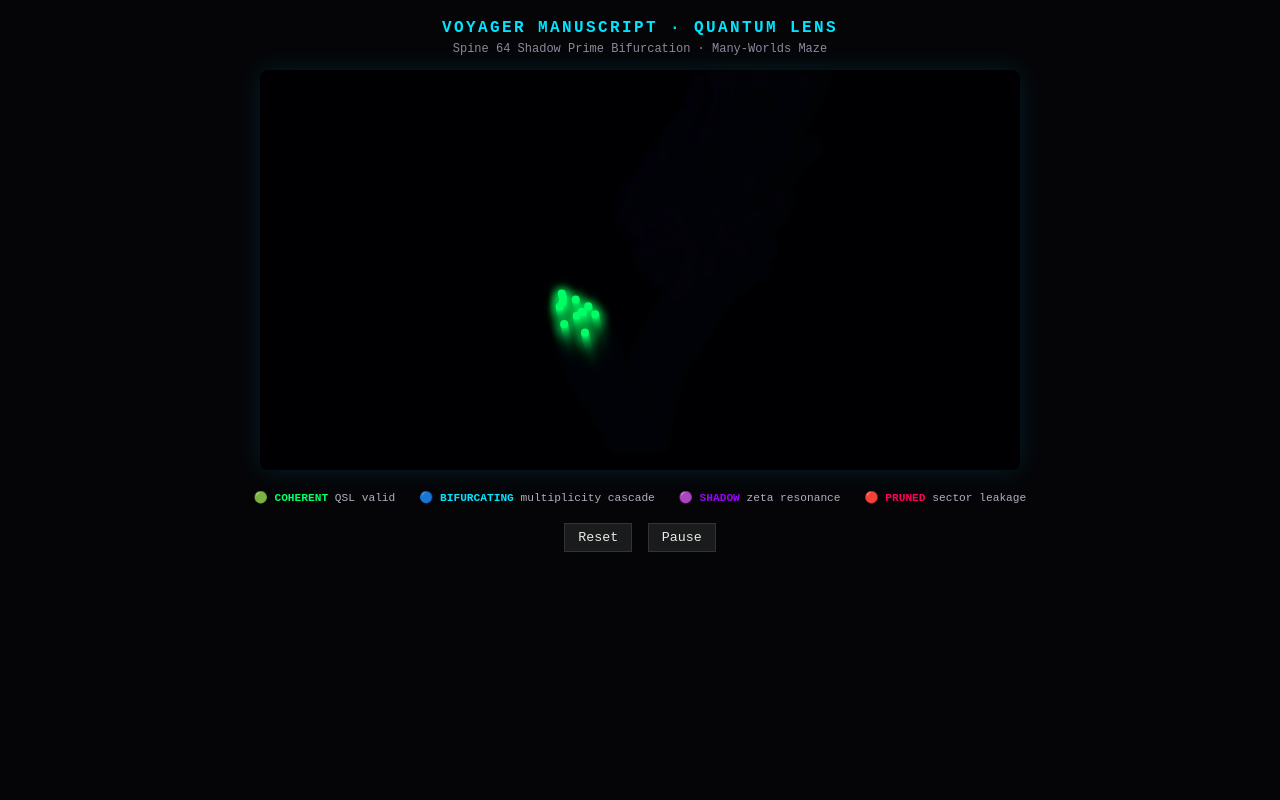
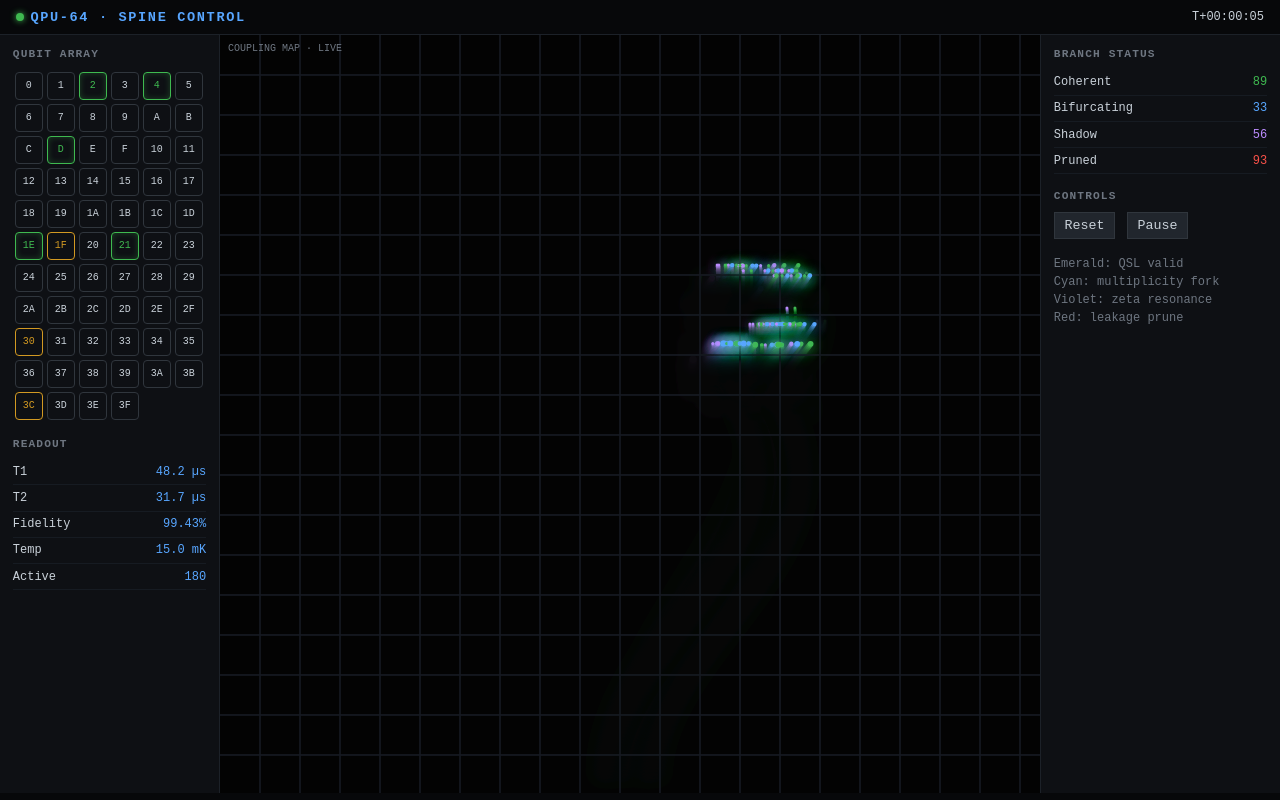
Before and after one commit to AHMADALIPARR/surface-code-boundary-lab, a plain HTML site: page gui/quantum_lens.html in a window 1280 px wide. Drawn offline with Linux system fonts and the light colour scheme.

Commit message:
Redesign Quantum Lens as QPU control interface: qubit array, coupling grid, live metrics

```diff
--- a/gui/quantum_lens.html
+++ b/gui/quantum_lens.html
@@ -2,111 +2,157 @@
 <html lang="en">
 <head>
 <meta charset="UTF-8">
-<title>Voyager Quantum Lens</title>
+<title>Quantum Lens — Control</title>
 <style>
-  :root { --bg:#050508; --paper:#eceae4; --cyan:#00E5FF; --emerald:#00FF66; --violet:#9D00FF; --crimson:#FF0055; }
-  * { box-sizing: border-box; }
-  body { margin:0; background:var(--bg); color:var(--paper); font-family:ui-monospace,monospace; }
-  header { text-align:center; padding:1.2rem 1rem .4rem; }
-  header h1 { margin:0; color:var(--cyan); letter-spacing:.15em; font-size:1rem; }
-  header p { margin:.3rem 0 0; color:#8a8a9e; font-size:.75rem; }
-  #wrap { display:flex; justify-content:center; padding:.5rem; }
-  canvas { background:#050508; border-radius:8px; box-shadow:0 0 24px rgba(0,229,255,.12); }
-  .legend { display:flex; justify-content:center; gap:1.5rem; flex-wrap:wrap; padding:.8rem 1rem 1.2rem; font-size:.7rem; color:#b0b0c0; }
-  .legend b { font-weight:600; }
-  .controls { text-align:center; padding-bottom:1rem; }
-  button { background:#1a1b1d; color:var(--paper); border:1px solid #333; padding:.35rem .8rem; font-family:inherit; cursor:pointer; margin:0 .2rem; }
-  button:hover { border-color:var(--cyan); color:var(--cyan); }
+  :root {
+    --bg:#07080a; --panel:#0e1014; --line:#1c2128; --text:#c9d1d9;
+    --dim:#6e7681; --cyan:#58a6ff; --green:#3fb950; --amber:#d29922; --red:#f85149;
+  }
+  * { box-sizing:border-box; }
+  body { margin:0; background:var(--bg); color:var(--text); font-family:ui-monospace,monospace; font-size:12px; }
+  header { display:flex; justify-content:space-between; align-items:center; padding:.6rem 1rem; border-bottom:1px solid var(--line); }
+  header h1 { margin:0; font-size:.85rem; letter-spacing:.12em; color:var(--cyan); }
+  .status-dot { width:8px; height:8px; border-radius:50%; background:var(--green); display:inline-block; margin-right:.4rem; box-shadow:0 0 6px var(--green); }
+  .layout { display:grid; grid-template-columns:220px 1fr 240px; gap:0; height:calc(100vh - 42px); }
+  .panel { background:var(--panel); border-right:1px solid var(--line); padding:.8rem; overflow:auto; }
+  .panel:last-child { border-right:none; border-left:1px solid var(--line); }
+  .panel h2 { margin:0 0 .6rem; font-size:.7rem; color:var(--dim); letter-spacing:.1em; }
+  canvas { display:block; width:100%; height:100%; background:#050608; }
+  .metric { display:flex; justify-content:space-between; padding:.35rem 0; border-bottom:1px solid #161b22; }
+  .metric span:last-child { color:var(--cyan); }
+  .qubit { display:inline-flex; align-items:center; justify-content:center; width:28px; height:28px; margin:2px; border:1px solid #30363d; border-radius:4px; font-size:10px; }
+  .qubit.on { border-color:var(--green); color:var(--green); box-shadow:inset 0 0 6px rgba(63,185,80,.3); }
+  .qubit.hot { border-color:var(--amber); color:var(--amber); }
+  .qubit.err { border-color:var(--red); color:var(--red); }
+  button { background:#21262d; color:var(--text); border:1px solid #30363d; padding:.3rem .6rem; font-family:inherit; cursor:pointer; margin-right:.3rem; }
+  button:hover { border-color:var(--cyan); }
+  #center { position:relative; }
+  #overlay { position:absolute; top:.5rem; left:.5rem; color:var(--dim); font-size:10px; }
 </style>
 </head>
 <body>
 <header>
-  <h1>VOYAGER MANUSCRIPT · QUANTUM LENS</h1>
-  <p>Spine 64 Shadow Prime Bifurcation · Many-Worlds Maze</p>
+  <h1><span class="status-dot"></span>QPU-64 · SPINE CONTROL</h1>
+  <div id="clock">T+00:00:00</div>
 </header>
-<div id="wrap">
-  <canvas id="lens" width="760" height="400"></canvas>
-</div>
-<div class="legend">
-  <span>🟢 <b style="color:#00FF66">COHERENT</b> QSL valid</span>
-  <span>🔵 <b style="color:#00E5FF">BIFURCATING</b> multiplicity cascade</span>
-  <span>🟣 <b style="color:#9D00FF">SHADOW</b> zeta resonance</span>
-  <span>🔴 <b style="color:#FF0055">PRUNED</b> sector leakage</span>
-</div>
-<div class="controls">
-  <button id="reset">Reset</button>
-  <button id="pause">Pause</button>
+<div class="layout">
+  <aside class="panel">
+    <h2>QUBIT ARRAY</h2>
+    <div id="qubits"></div>
+    <h2 style="margin-top:1rem">READOUT</h2>
+    <div class="metric"><span>T1</span><span id="t1">48.2 µs</span></div>
+    <div class="metric"><span>T2</span><span id="t2">31.7 µs</span></div>
+    <div class="metric"><span>Fidelity</span><span id="fid">99.41%</span></div>
+    <div class="metric"><span>Temp</span><span id="temp">14.8 mK</span></div>
+    <div class="metric"><span>Active</span><span id="active">12</span></div>
+  </aside>
+  <div id="center">
+    <canvas id="lens"></canvas>
+    <div id="overlay">COUPLING MAP · LIVE</div>
+  </div>
+  <aside class="panel">
+    <h2>BRANCH STATUS</h2>
+    <div class="metric"><span>Coherent</span><span id="n-coh" style="color:#3fb950">0</span></div>
+    <div class="metric"><span>Bifurcating</span><span id="n-bif" style="color:#58a6ff">0</span></div>
+    <div class="metric"><span>Shadow</span><span id="n-sh" style="color:#bc8cff">0</span></div>
+    <div class="metric"><span>Pruned</span><span id="n-pr" style="color:#f85149">0</span></div>
+    <h2 style="margin-top:1rem">CONTROLS</h2>
+    <button id="reset">Reset</button>
+    <button id="pause">Pause</button>
+    <p style="color:var(--dim);margin-top:1rem;line-height:1.5">
+      Emerald: QSL valid<br>
+      Cyan: multiplicity fork<br>
+      Violet: zeta resonance<br>
+      Red: leakage prune
+    </p>
+  </aside>
 </div>
 <script>
 const canvas = document.getElementById('lens');
 const ctx = canvas.getContext('2d');
-let nodes = [];
-let step = 0;
-let running = true;
+const qbox = document.getElementById('qubits');
+let nodes = [], step = 0, running = true, pruned = 0, t0 = Date.now();
 
-const COLORS = { coherent:'#00FF66', bifurcate:'#00E5FF', shadow:'#9D00FF', leak:'#FF0055' };
+function resize() {
+  canvas.width = canvas.parentElement.clientWidth;
+  canvas.height = canvas.parentElement.clientHeight;
+}
+window.addEventListener('resize', resize); resize();
 
-function spawnRoot() {
-  return {
-    x: canvas.width/2 + (Math.random()*40-20),
-    y: canvas.height - 30,
-    vy: -1.6 - Math.random()*0.6,
-    color: COLORS.coherent,
-    gen: 0
-  };
+const C = { coh:'#3fb950', bif:'#58a6ff', sh:'#bc8cff', leak:'#f85149' };
+
+function buildQubits() {
+  qbox.innerHTML = '';
+  for (let i = 0; i < 64; i++) {
+    const d = document.createElement('div');
+    d.className = 'qubit';
+    d.id = 'q'+i;
+    d.textContent = i.toString(16).toUpperCase();
+    qbox.appendChild(d);
+  }
 }
-function init() { nodes = [spawnRoot(), spawnRoot()]; }
+function spawn() {
+  return { x: canvas.width/2 + (Math.random()*60-30), y: canvas.height-20, vy:-1.4-Math.random()*0.5, color:C.coh, gen:0, q:Math.floor(Math.random()*64) };
+}
+function init() { nodes = [spawn(), spawn(), spawn()]; pruned = 0; }
 
 function frame() {
   if (!running) { requestAnimationFrame(frame); return; }
-  ctx.fillStyle = 'rgba(5,5,8,0.18)';
-  ctx.fillRect(0, 0, canvas.width, canvas.height);
-  step += 0.02;
+  ctx.fillStyle = 'rgba(5,6,8,0.22)';
+  ctx.fillRect(0,0,canvas.width,canvas.height);
 
+  // Coupling grid
+  ctx.strokeStyle = '#161b22';
+  ctx.lineWidth = 1;
+  for (let x = 40; x < canvas.width; x += 40) { ctx.beginPath(); ctx.moveTo(x,0); ctx.lineTo(x,canvas.height); ctx.stroke(); }
+  for (let y = 40; y < canvas.height; y += 40) { ctx.beginPath(); ctx.moveTo(0,y); ctx.lineTo(canvas.width,y); ctx.stroke(); }
+
+  step += 0.015;
+  let nCoh=0, nBif=0, nSh=0;
   for (let i = nodes.length-1; i >= 0; i--) {
     const n = nodes[i];
-    n.x += Math.sin(step + n.gen) * 1.2;
+    n.x += Math.sin(step + n.gen)*1.1;
     n.y += n.vy;
+    if (n.color===C.coh) nCoh++; else if (n.color===C.bif) nBif++; else if (n.color===C.sh) nSh++;
 
     ctx.beginPath();
-    ctx.arc(n.x, n.y, Math.max(1.2, 4 - n.gen*0.6), 0, Math.PI*2);
+    ctx.arc(n.x, n.y, Math.max(1.5, 5-n.gen*0.7), 0, Math.PI*2);
     ctx.fillStyle = n.color;
-    ctx.shadowBlur = 12;
-    ctx.shadowColor = n.color;
-    ctx.fill();
-    ctx.shadowBlur = 0;
+    ctx.shadowBlur = 14; ctx.shadowColor = n.color; ctx.fill(); ctx.shadowBlur = 0;
 
-    // Bifurcation
-    if (n.y < canvas.height*0.55 && n.gen < 5 && Math.random() < 0.06) {
-      n.color = COLORS.bifurcate;
-      const spread = 22 / (n.gen+1);
-      const roll = Math.random();
-      nodes.push({
-        x: n.x - spread, y: n.y, vy: -1.5,
-        color: roll < 0.25 ? COLORS.leak : COLORS.shadow,
-        gen: n.gen+1
-      });
-      nodes.push({
-        x: n.x + spread, y: n.y, vy: -1.5,
-        color: COLORS.coherent,
-        gen: n.gen+1
-      });
+    if (n.y < canvas.height*0.5 && n.gen < 5 && Math.random() < 0.05) {
+      n.color = C.bif;
+      const sp = 20/(n.gen+1);
+      nodes.push({ x:n.x-sp, y:n.y, vy:-1.3, color: Math.random()<0.3?C.leak:C.sh, gen:n.gen+1, q:n.q });
+      nodes.push({ x:n.x+sp, y:n.y, vy:-1.3, color:C.coh, gen:n.gen+1, q:(n.q+1)%64 });
     }
-    // Prune leaks and off-canvas
-    if (n.y < 10 || n.color === COLORS.leak) nodes.splice(i, 1);
+    if (n.y < 8 || n.color===C.leak) { if (n.color===C.leak) pruned++; nodes.splice(i,1); }
   }
-  if (nodes.length < 12) nodes.push(spawnRoot());
-  if (nodes.length > 200) nodes.splice(0, nodes.length-200);
+  while (nodes.length < 10) nodes.push(spawn());
+  if (nodes.length > 180) nodes.splice(0, nodes.length-180);
+
+  // Update side panels
+  document.getElementById('n-coh').textContent = nCoh;
+  document.getElementById('n-bif').textContent = nBif;
+  document.getElementById('n-sh').textContent = nSh;
+  document.getElementById('n-pr').textContent = pruned;
+  document.getElementById('active').textContent = nodes.length;
+  document.getElementById('fid').textContent = (99.2 + Math.random()*0.5).toFixed(2)+'%';
+  document.getElementById('temp').textContent = (14.5 + Math.random()*0.6).toFixed(1)+' mK';
+  const el = Math.floor((Date.now()-t0)/1000);
+  document.getElementById('clock').textContent = 'T+'+String(Math.floor(el/3600)).padStart(2,'0')+':'+String(Math.floor(el/60)%60).padStart(2,'0')+':'+String(el%60).padStart(2,'0');
+
+  // Light random qubits
+  for (let i = 0; i < 64; i++) {
+    const elq = document.getElementById('q'+i);
+    elq.className = 'qubit' + (Math.random()<0.08?' on': Math.random()<0.02?' hot':'');
+  }
   requestAnimationFrame(frame);
 }
 
-document.getElementById('reset').onclick = () => { init(); };
-document.getElementById('pause').onclick = (e) => {
-  running = !running;
-  e.target.textContent = running ? 'Pause' : 'Resume';
-};
-init();
-frame();
+document.getElementById('reset').onclick = init;
+document.getElementById('pause').onclick = (e) => { running=!running; e.target.textContent = running?'Pause':'Resume'; };
+buildQubits(); init(); frame();
 </script>
 </body>
 </html>
```
